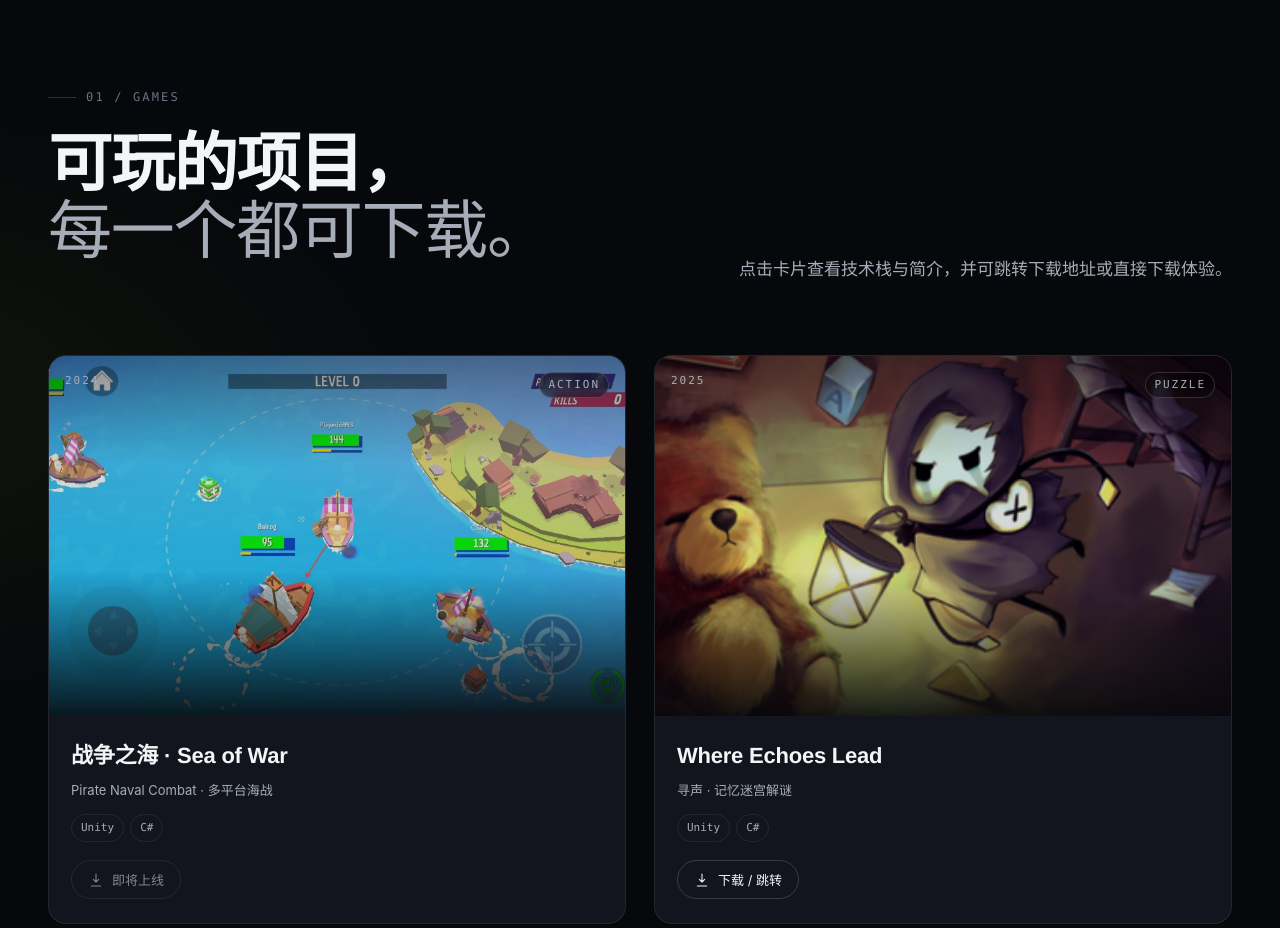
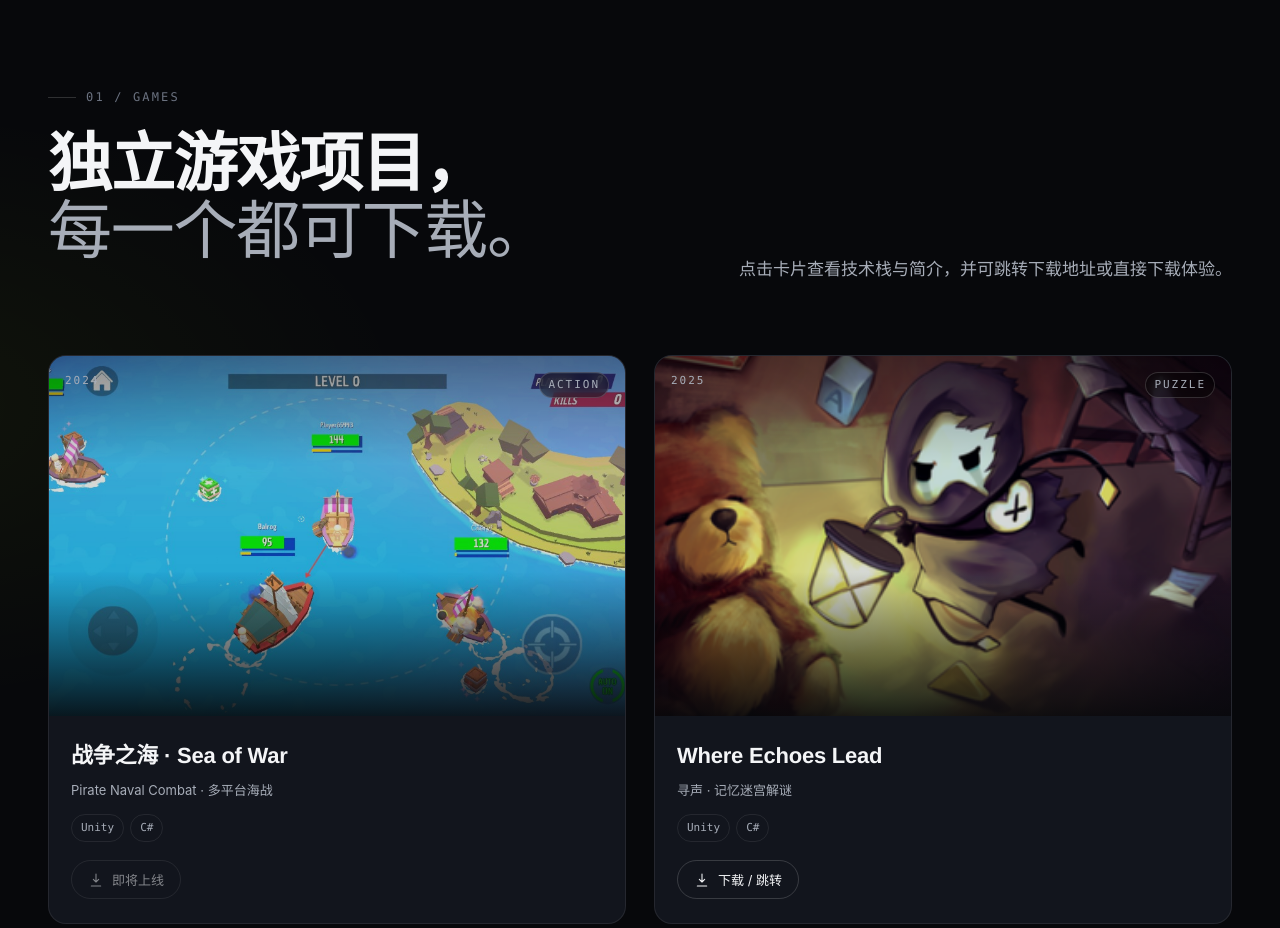
Before and after one commit to daoxvmuou/portfolio, a React (Vite) app: page / in a window 1280 px wide. Shown: the part 860-1788 px from the top of the page. Built offline with nearby package versions, Linux system fonts and the light colour scheme.

Commit message:
更新 Games 区块标题

```diff
--- a/src/components/GameProjects.jsx
+++ b/src/components/GameProjects.jsx
@@ -14,7 +14,7 @@ export default function GameProjects() {
           <div>
             <div className="section-label">01 / Games</div>
             <h2 className="section-title">
-              可玩的项目，
+              独立游戏项目，
               <br />
               <span className="gp__accent">每一个都可下载。</span>
             </h2>
```
